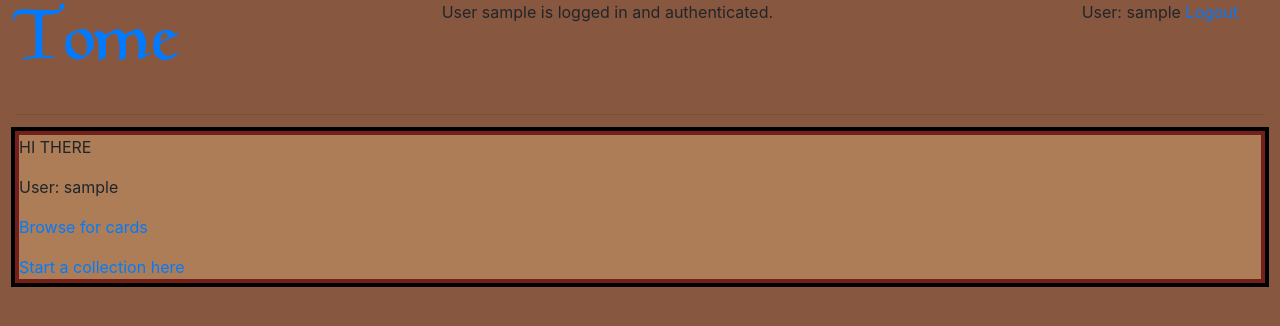
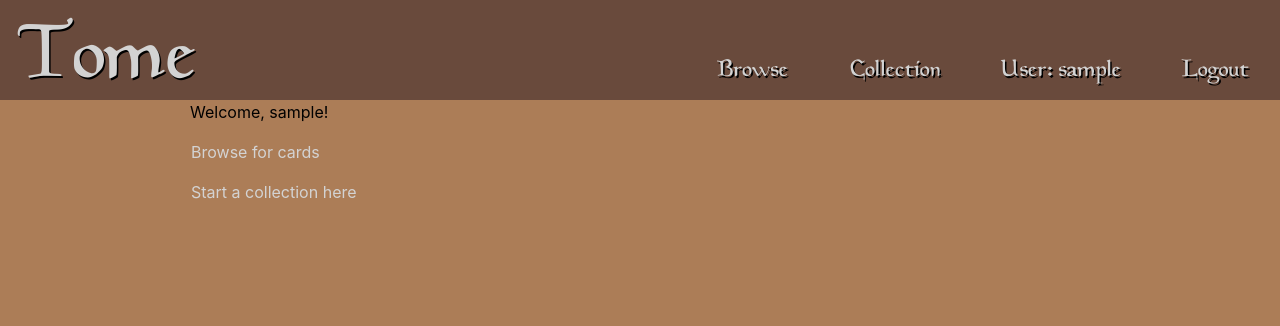
Before and after one commit to collincates/mtgtracker, a Django app: page / in a window 1280 px wide. Shown: the top 326 px of the page. Run offline with Django 3.2, Linux system fonts and the light colour scheme; the visitor is signed in with stand-in values (Sample User, id 1); data that the repository does not hold is empty; some libraries are stand-ins or nearby versions.

Commit message:
Updating CSS and header links

```diff
--- a/static/css/base.css
+++ b/static/css/base.css
@@ -1,32 +1,206 @@
 @font-face {
-    font-family: 'magic';
-    src: url('/static/fonts/MAGIC.TTF') format("truetype");
+  font-family: 'magic';
+  src: url('/static/fonts/MAGIC.TTF') format("truetype");
 }
 
 body {
-    background-color: #885740; /* dark brown */
-    min-height: 200px;
+  background-color: #ac7d57; /* light brown */
+  color: black;
 }
 
-.page-title {
-  font-size: 75px;
+#main-container {
+  width: 900px;
+  margin-left: auto;
+  margin-right: auto;
+}
+
+a {
+  color: lightgray;
+  outline: none;
+  text-decoration: none;
+  padding: 2px 1px 0;
+}
+
+a:hover {
+  /* Set generic look for hovered links */
+  text-decoration: underline;
+  color: lightgray;
+}
+
+.magic-font {
+  font-family: 'magic';
+  text-shadow: 1.5px 1.5px black;
+}
+
+/* HEADER */
+header {
+  overflow: hidden;
+  position: fixed;
+  top: 0;
+  left: 0;
+  width: 100%;
+  height: 100px;
+  background-color: #694a3c; /* #885740; dark brown */
+  /* outline: 5px solid black; */
+  /* border: 5px solid #73201b; /* red */ */
+  font-family: 'magic';
+  color: lightgray;
+  text-shadow: 1.5px 1.5px black;
+}
+
+#sitelogo {
+  display: block;
+  /* padding: 10px; */
+  float: left;
+  padding-left: 20px;
+  width: 200px;
+  height: 100%;
+  font-size: 80px;
   font-family: 'magic';
 }
 
-.index {
+#sitelogo:hover {
+  text-decoration: none;
+}
+
+nav {
+  float: right;
+  height: 100%;
+  padding: 0px;
+}
+
+#menu-icon {
+  display: hidden;
+  width: 40px;
+  height: 40px;
+  /* background-image: url('../img/menu-icon.svg'); */
+  background-position: center;
+  background-repeat: no-repeat;
+  background-size: cover;
+}
+
+nav ul {
+  list-style: none;
+  font-family: 'magic';
+}
+
+nav li {
+  display: inline-block;
+  float: left;
+  font-size: 24px;
+  padding: 30px;
+}
+
+nav li:hover {
   background-color: #ac7d57; /* light brown */
-  /* border-style: double; */
+  border-radius: 8px 8px 0 0;
+}
 
-  outline: 4px solid black;
-  border: 4px solid #73201b; /* red */
+/* MEDIA QUERY */
+@media only screen and (max-width : 640px) {
+  header {
+    position: fixed;
+  }
+
+  #menu-icon {
+    display: inline-block;
+    background-image: url('../img/menu-icon.svg');
+  }
+
+  nav ul, nav:active ul {
+    display: none;
+    position: absolute;
+    padding: 20px;
+    background: #fff;
+    border: 5px solid #444;
+    right: 20px;
+    top: 60px;
+    width: 50%;
+    border-radius: 4px 0 4px 4px;
+  }
+
+  nav li {
+    text-align: center;
+		width: 100%;
+		padding: 10px 0;
+		margin: 0;
+  }
+
+  nav:hover ul {
+    display: block;
+  }
+
+  /* #card-item-table {
+
+  } */
 }
+
+/* MAIN BLOCK CONTENT */
+#main {
+  margin-top: 100px;
+  width: 100%;
+}
+
 .pagination {
   display: inline-block;
   position: relative;
   vertical-align: top;
-  /* width: auto;
-  height: 500px; */
 }
+
+.card-list {
+  width: 100%;
+  /* display: flex; */
+}
+
+.card-list-item {
+  width: 100%;
+  min-height: 150px;
+  vertical-align: top;
+  display: flex;
+  padding: 10px;
+  /* border: 1px solid black; */
+}
+
+.card-add-remove-column {
+  vertical-align: top;
+  width: 50px;
+  /* display: flex; */
+  /* border: 1px solid black; */
+}
+
+.card-image-column {
+  vertical-align: top;
+  padding-left: 10px;
+  padding-right: 10px;
+  width: 200px;
+  /* border: 1px solid black; */
+}
+
+.card-image-column img {
+  vertical-align: top;
+  width: 100%;
+  height: auto;
+  border-radius: 8px;
+}
+
+.card-info-column {
+  vertical-align: top;
+  width: 500px;
+  display: inline-block;
+  /* border: 1px solid black; */
+}
+
+.card-other-sets-column {
+  vertical-align: top;
+  width: 100px;
+  display: flex;
+  /* border: 1px solid black; */
+}
+
+
+
+
+
 
 
 .cardDetailContainer {
@@ -41,13 +215,3 @@ body {
   width: auto;
   height: 500px;
 }
-
-.cardItemTable {
-  width: 200px
-  position: relative;
-
-}
-
-.cardItem {
-
-}
--- a/templates/base.html
+++ b/templates/base.html
@@ -3,47 +3,51 @@
 <head>
   {% block title %}<title>Tome</title>{% endblock %}
   <meta charset="utf-8">
-  <meta name="viewport" content="width=device-width, initial-scale=1">
+  <meta name="viewport" content="width=device-width, initial-scale=1, maximum-scale=1">
   {% load static %}
   <link rel="stylesheet" href="https://stackpath.bootstrapcdn.com/bootstrap/4.2.1/css/bootstrap.min.css" integrity="sha384-GJzZqFGwb1QTTN6wy59ffF1BuGJpLSa9DkKMp0DgiMDm4iYMj70gZWKYbI706tWS" crossorigin="anonymous">
+  {% block css %}
   <link rel="stylesheet" href="{% static 'css/base.css' %}">
+  {% endblock %}
 </head>
 
 
 <body>
-  <div class="container-fluid">
-    <div id="topbar">
-      <div class="row">
-        <div id="sitelogo" class="col-sm-4">
-          <a href="{% url 'core:home' %}"><h1 class="page-title">Tome</h1></a>
-        </div>
-        <div id="topnav" class="col-sm-6">
-        {% if user.is_authenticated %}
-            <p>User {{ request.user }} is logged in and authenticated.</p>
-        {% endif %}
-        </div>
-        <div id="topauth" class="col-sm-2">
+  <div id="main-container">
+    <header>
+      <a href="{% url 'core:home' %}" id="sitelogo">Tome</a>
+      <nav>
+        <a href="#" id="menu-icon"></a>
+        <ul>
+          <!-- <li><a href="{% url 'core:home' %}">Home</a></li> -->
+          <li><a href="{% url 'db:card_list' %}">Browse</a></li>
+
+          {% if not request.user.collection %}
+            <li><a href="{% url 'collection:collection_create' %}">Collection</a></li>
+          {% else %}
+            <li><a href="{% url 'collection:collection_detail' %}">Collection</a></li>
+          {% endif %}
+
           {% if user.is_authenticated %}
-            User: {{ user.get_username }}
-            <a href="{% url 'logout' %}?next={{request.path}}">Logout</a>
+            <li>User: {{ user.get_username }}</li>
+            <li><a href="{% url 'logout' %}?next={{request.path}}">Logout</a></li>
           {% else %}
-            <a href="{% url 'login' %}?next={{request.path}}">Login</a>
+            <li><a href="{% url 'login' %}?next={{request.path}}">Login</a></li>
           {% endif %}
-        </div>
-      <hr>
-      </div>
-    </div>
-    <hr>
+        </ul>
+      </nav>
+    </header>
 
 
-        {% block pagination %}
-        {% endblock %}
+    <div id="main">
 
-        {% block content %}
-        {% endblock %}
+      {% block pagination %}
+      {% endblock %}
 
+      {% block content %}
+      {% endblock %}
 
-
+    </div>
   </div>
 </body>
 <footer>
--- a/templates/core/index.html
+++ b/templates/core/index.html
@@ -3,8 +3,7 @@
 {% block content %}
 
 <div class="index">
-  <p class="testclass">HI THERE</p>
-  <p>User: {{ request.user }}</p>
+  <p>Welcome, {{ request.user }}!</p>
   <p><a href="{% url 'db:card_list' %}">Browse for cards</a></p>
   {% if not request.user.collection %}
     <a href="{% url 'collection:collection_create' %}">Start a collection here</a>
--- a/templates/core/utils/pagination.html
+++ b/templates/core/utils/pagination.html
@@ -10,7 +10,7 @@
       {% endif %}
       {% for i in visible_page_links %}
         {% if page_obj.number == i %}
-              <span class="active"><span>{{ i }} <span class="sr-only">(current)</span></span></span>
+          <span class="active"><span>{{ i }} <span class="sr-only"></span></span></span>
         {% else %}
           <span><a href="?{% if request.GET.query %}query={{ request.GET.query }}&{% endif %}page={{ i }}">{{ i }}</a></span>
         {% endif %}
--- a/templates/db/card_detail.html
+++ b/templates/db/card_detail.html
@@ -1,7 +1,7 @@
 {% extends 'base.html' %}
 
 {% block content %}
-  <h1>{{ card.name }}</h1>
+  <h1 class="card-name">{{ card.name }}</h1>
   <div class="cardDetailContainer">
   <table class="cardDetail">
     <tbody>
```
Also changed, not shown: templates/db/card_list.html (+17 -11 lines), static/img/ancient-scroll.svg (added), static/img/ancient-scroll_color.svg (added), static/img/chest.svg (added), static/img/chest_color.svg (added), static/img/menu-icon.svg (added), static/img/stacked-papers.svg (added), static/img/stationery-stack.svg (added), static/img/treasure-chest.svg (added). Lines whose indentation alone changed are shown as unchanged.
